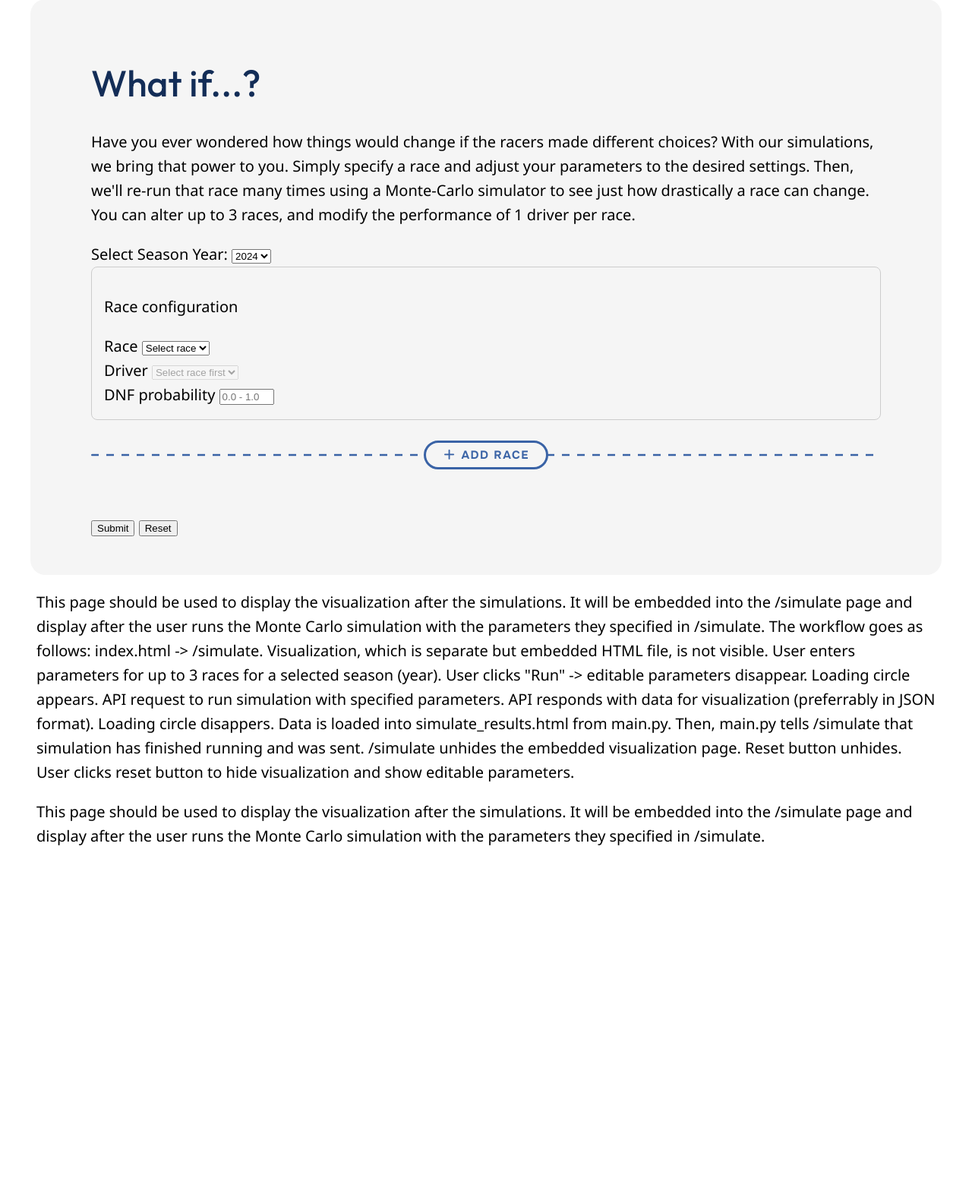
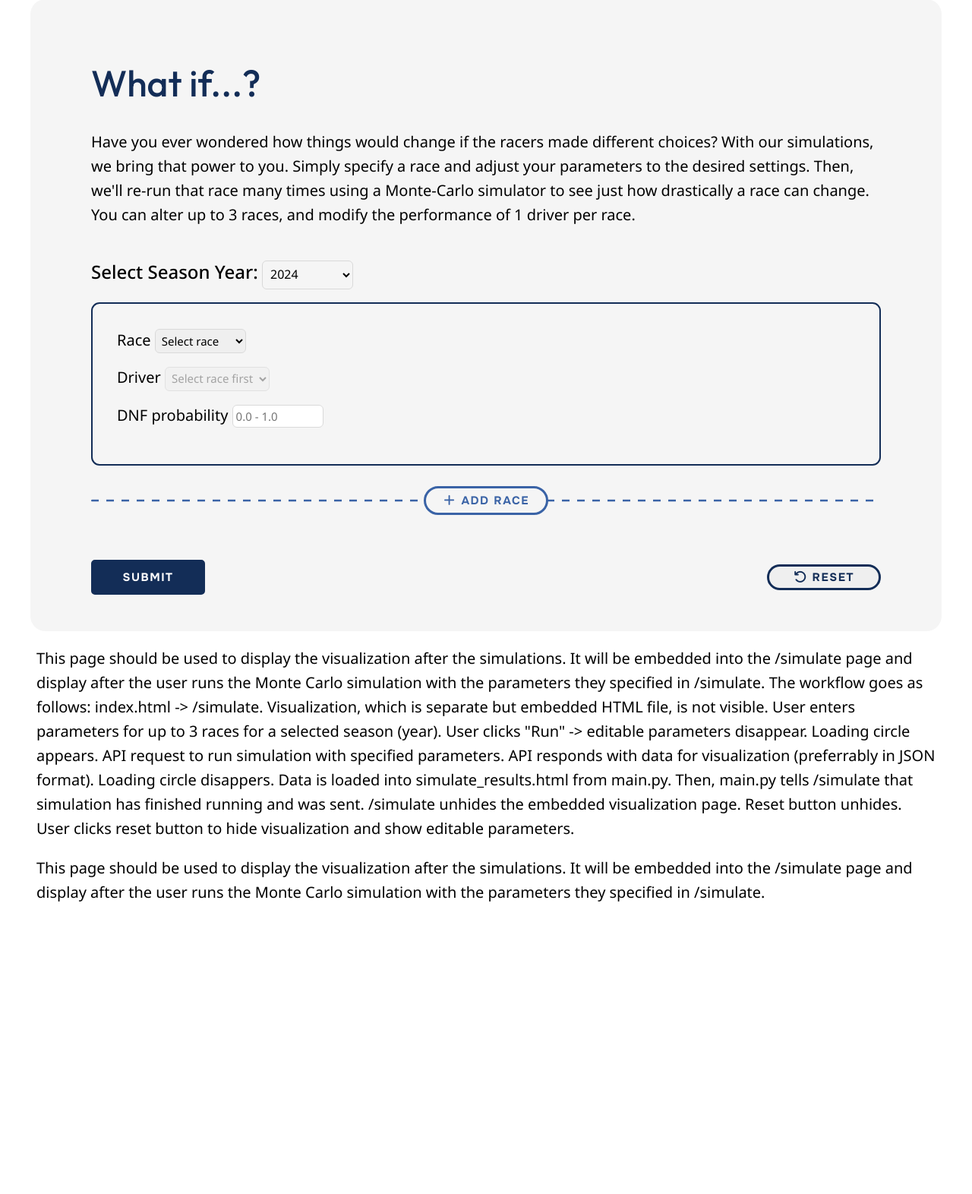
Before and after one commit to jmjudge/CSE6242_F1, a Flask app: template web/templates/dynamic.html in a window 1280 px wide. Shown: the part 117-1689 px from the top of the page at 76% size. Before the commit the page ends 1230 px from the top, so only its background shows below. Run offline with Flask 3, Linux system fonts and the light colour scheme; the template is opened without the code that fills it: most values are stand-ins (such as "Sample title", 1, 10 or a date in 2020); some libraries are stand-ins or nearby versions.

Commit message:
updated styles

```diff
--- a/web/main.py
+++ b/web/main.py
@@ -3,8 +3,6 @@ import pandas as pd
 import os
 import json
 import sys
-
-# Add the parent directory to sys.path to enable absolute imports from src
 sys.path.append(os.path.dirname(os.path.dirname(__file__)))
 
 from src.monte_carlo import MonteCarloSimulator
--- a/web/static/buttons.css
+++ b/web/static/buttons.css
@@ -18,6 +18,16 @@
   min-width: 150px;
 }
 
+.button-std-rect {
+  display: block;
+  background-color: none;
+  border: 3px solid black;
+  border-radius: 5px;
+  padding: 10px 22px;
+  width: fit-content;
+  min-width: 150px;
+}
+
 .button-secondary {
   border-color: var(--primary-btn-color);
   color: var(--primary-btn-color);
@@ -29,6 +39,7 @@
   border-color: var(--secondary-btn-color);
   background-color: var(--secondary-btn-color);
   transition: background-color 0.15s ease, border-color 0.15s ease;
+  cursor: pointer;
 }
 
 .right-arrow-button {
@@ -61,6 +72,7 @@
   border-color: var(--secondary-btn-color);
   background-color: var(--secondary-btn-color);
   transition: background-color 0.15s ease, border-color 0.15s ease;
+  cursor: pointer;
 }
 
 .button-text-only {
@@ -121,10 +133,11 @@
 
 .race-card {
     position: relative;
-    padding: 1rem;
+    padding: 2rem;
     margin-bottom: 1rem;
-    border: 1px solid #ccc;
-    border-radius: 8px;
+    /* border: 1px solid var(--primary-gray-color); */
+    border: 2px solid var(--primary-btn-color);
+    border-radius: 11px;
 
     /* smooth appearance */
     opacity: 0;
@@ -145,6 +158,16 @@
     right: 10px;
     border: none;
     background: none;
-    font-size: 1.2rem;
+    font-size: 1.5rem;
     cursor: pointer;
+    background-color: none;
+    border-radius: 50px;
+    height: 28px;
+    width: 28px;
+  transition: background-color 0.15s ease;
 }
+
+.close-btn:hover {
+  background-color: var(--secondary-gray-color);
+  transition: background-color 0.15s ease;
+}
--- a/web/static/layout.css
+++ b/web/static/layout.css
@@ -26,3 +26,42 @@
   display: block;
   margin: 1.5em 0;
 }
+
+.dropdown-medium {
+  font-family: var(--body-font-family);
+  min-width: 120px;
+  padding: 6px;
+  background-color: var(--background-card-color);
+  border: 1px solid var(--secondary-gray-color);
+  border-color: var(--secondary-gray-color);
+  border-radius: 6px;
+  font-size: medium;
+  transition: border-color 0.15s ease;
+}
+
+.dropdown-normal {
+  font-family: var(--body-font-family);
+  min-width: 120px;
+  padding: 4px;
+  /* background-color: var(--background-card-color); */
+  border: 1px solid var(--secondary-gray-color);
+  border-radius: 6px;
+  font-size: 15px;
+  transition: border-color 0.15s ease;
+}
+
+.text-entry {
+  font-family: var(--body-font-family);
+  min-width: 120px;
+  padding: 4px;
+  border: 1px solid var(--secondary-gray-color);
+  border-radius: 6px;
+  font-size: 15px;
+  transition: border-color 0.15s ease;
+}
+
+.dropdown-medium:hover, .dropdown-normal:hover, .text-entry:hover {
+  cursor: pointer;
+  border-color: var(--primary-gray-color);
+  transition: border-color 0.15s ease;
+}
--- a/web/static/variables.css
+++ b/web/static/variables.css
@@ -10,5 +10,6 @@
     --secondary-btn-color: #3a63a6;
     --btn-font-family: "Onest", "Outfit", Helvetica, Arial, system;
     --background-card-color: #f5f5f5;
+    --primary-gray-color: #acacac;
     --secondary-gray-color: #d9d9d9;
 }
--- a/web/templates/dynamic.html
+++ b/web/templates/dynamic.html
@@ -23,6 +23,9 @@
 .input-error {
   border-color: #c53030 !important;
 }
+.race-field {
+  margin-bottom: 1rem;
+}
 </style>
 </head>
 <body>
@@ -46,8 +49,8 @@
         just how drastically a race can change.  You can alter up to 3 races, and modify the performance of 1 driver per race.
     </p>
     <div class="year-selector">
-        <label for="year-select">Select Season Year:</label>
-        <select id="year-select">
+        <label for="year-select"><h2 style="display: inline-block;">Select Season Year:</h2></label>
+        <select id="year-select" class="dropdown-medium">
             <option value="2024" selected>2024</option>
             <option value="2023">2023</option>
             <option value="2022">2022</option>
@@ -73,8 +76,10 @@
 
     <div id="error-message" style="color: red; display: none;"></div>
 
-    <button id="submitBtn">Submit</button>
-    <button id="resetBtn">Reset</button>
+    <div style="display: flex; justify-content: space-between; align-items: center;">
+        <button id="submitBtn" class="button-text button-std-rect button-primary">Submit</button>
+        <button id="resetBtn" class="button-text button-std-rounded button-secondary" style="float: right;"><i class="fa-solid fa-arrow-rotate-left"></i> Reset</button>
+    </div>
 
 </div>
 
@@ -114,27 +119,27 @@ const MAX_RACES = 3;
 function createRaceCard() {
     const div = document.createElement("div");
     div.classList.add("race-card");
+    div.classList.add("content");
 
     div.innerHTML = `
         <button class="close-btn">&times;</button>
-        <p>Race configuration</p>
         <div class="race-field">
             <label>Race</label>
-            <select class="race-select">
+            <select class="race-select dropdown-normal">
                 <option value="">Select race</option>
             </select>
             <div class="field-error race-error"></div>
         </div>
         <div class="race-field">
             <label>Driver</label>
-            <select class="driver-select" disabled>
+            <select class="driver-select dropdown-normal" disabled>
                 <option value="">Select race first</option>
             </select>
             <div class="field-error driver-error"></div>
         </div>
         <div class="race-field">
             <label>DNF probability</label>
-            <input type="number" class="dnf-input" placeholder="0.0 - 1.0" min="0" max="1" step="0.01">
+            <input type="number" class="dnf-input text-entry" placeholder="0.0 - 1.0" min="0" max="1" step="0.01">
             <div class="field-error dnf-error"></div>
         </div>
     `;
@@ -204,11 +209,17 @@ function showError(message) {
 }
 
 function clearFieldErrors(card) {
+    const raceError = card.querySelector(".race-error");
     const driverError = card.querySelector(".driver-error");
     const dnfError = card.querySelector(".dnf-error");
-    const select = card.querySelector(".driver-select");
-    const input = card.querySelector(".dnf-input");
+    const raceSelect = card.querySelector(".race-select");
+    const driverSelect = card.querySelector(".driver-select");
+    const dnfInput = card.querySelector(".dnf-input");
 
+    if (raceError) {
+        raceError.textContent = "";
+        raceError.style.display = "none";
+    }
     if (driverError) {
         driverError.textContent = "";
         driverError.style.display = "none";
@@ -217,11 +228,14 @@ function clearFieldErrors(card) {
         dnfError.textContent = "";
         dnfError.style.display = "none";
     }
-    if (select) {
-        select.classList.remove("input-error");
+    if (raceSelect) {
+        raceSelect.classList.remove("input-error");
     }
-    if (input) {
-        input.classList.remove("input-error");
+    if (driverSelect) {
+        driverSelect.classList.remove("input-error");
+    }
+    if (dnfInput) {
+        dnfInput.classList.remove("input-error");
     }
 }
 
```
